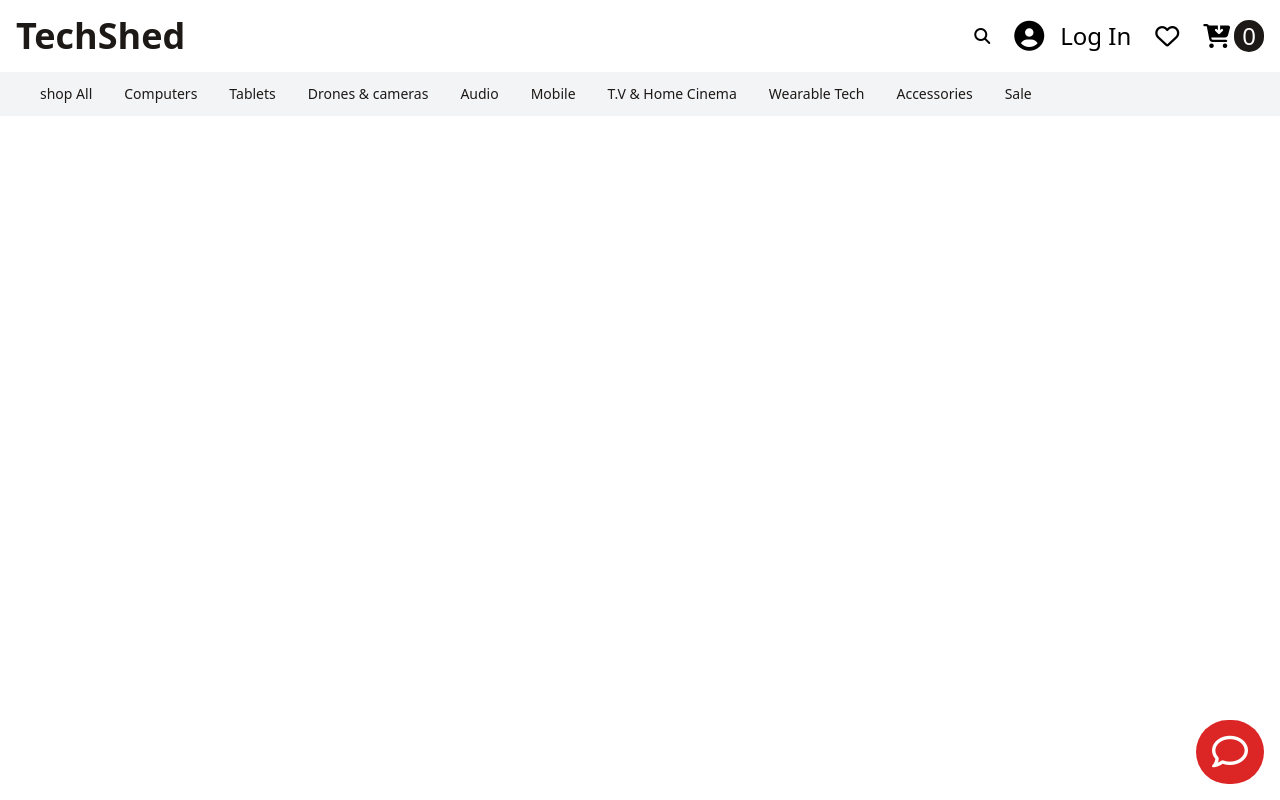
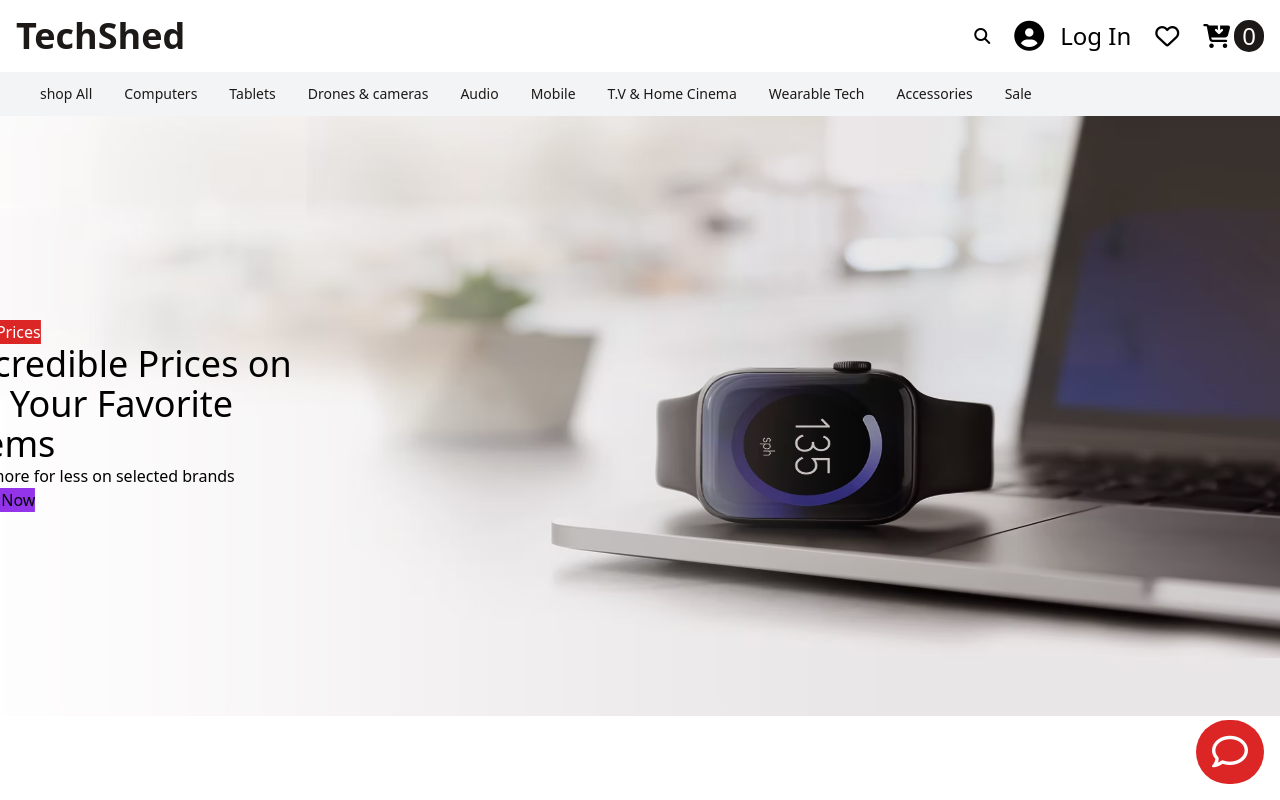
Before and after one commit to shivakumar-dev-11/Tailwind-CSS, a plain HTML site: page index.html in a window 1280 px wide. Drawn offline with nearby package versions, Linux system fonts and the light colour scheme.

Commit message:
last -push

```diff
--- a/index.html
+++ b/index.html
@@ -92,6 +92,32 @@
         Sale
       </p>
     </div>
+
+    <div class="relative">
+      <div>
+        <img class="w-full h-[600px]" src="./assets/watch.avif" />
+      </div>
+      <div
+        class="absolute top-1/2 left-1/4 transform -translate-x-1/2 -translate-y-1/2 text-black"
+      >
+        <div>
+          <h4 class="text-white bg-red-600 w-fit">Best Prices</h4>
+        </div>
+
+        <div>
+          <h1 class="text-4xl font-semi-bold w-2/4">
+            Incredible Prices on All Your Favorite Items
+          </h1>
+        </div>
+        <div>
+          <h4>Get more for less on selected brands</h4>
+        </div>
+        <div>
+          <button class="bg-purple-600">Shop Now</button>
+        </div>
+      </div>
+    </div>
+
     <div
       class="bg-red-600 rounded-full px-4 py-3 items-center text-white text-4xl fixed bottom-4 right-4 cursor-pointer"
     >
```
Also changed, not shown: assets/watch.avif (added).
